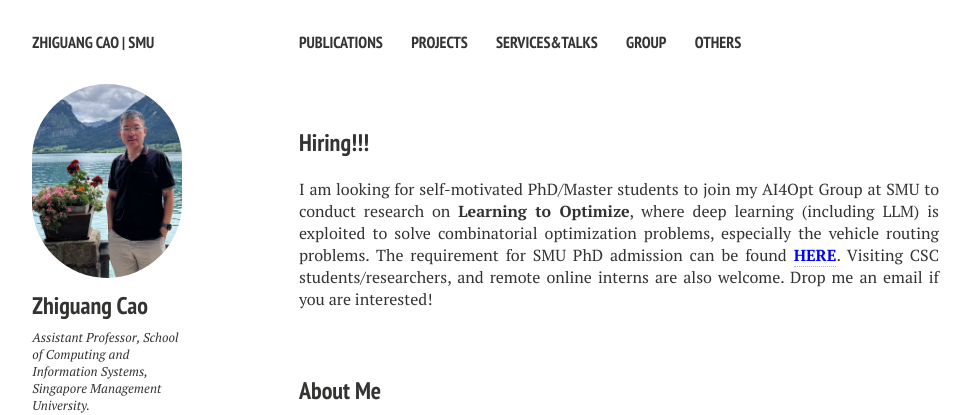
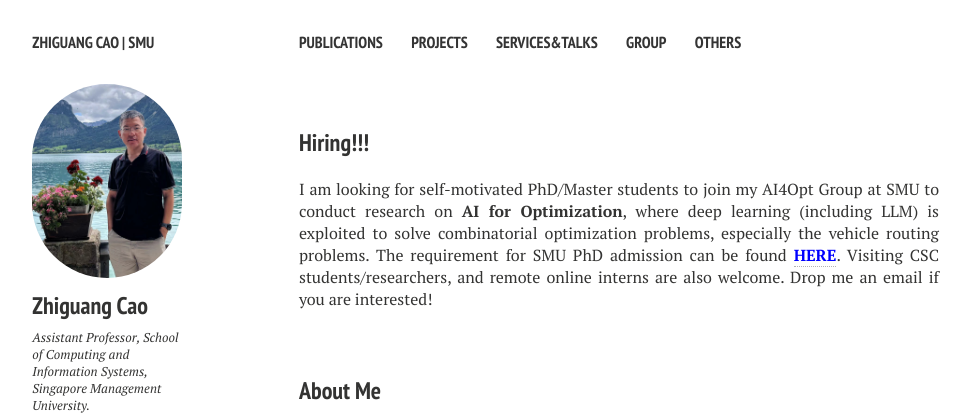
Before and after one commit to zhiguangcaosg/zhiguangcaosg.github.io, a Jekyll site: the page built from index.md, in a window 1280 px wide and 900 px high. Shown: the top 415 px of the window, without its empty margins (21-992 px from the left). Built offline with Jekyll 4.4.1, drawn with Linux system fonts in a browser that asks for light colours; nearby versions of some CDN libraries.

Commit message:
Update index.md

```diff
--- a/index.md
+++ b/index.md
@@ -6,7 +6,7 @@ image: banner1.png
 ---
 <h3 style="margin-bottom:0px;padding-top:20px">Hiring!!!</h3> <br>
 
-<p align="justify">I am looking for self-motivated PhD/Master students to join my AI4Opt Group at SMU to conduct research on <b>Learning to Optimize</b>, where deep learning (including LLM) is exploited to solve combinatorial optimization problems, especially the vehicle routing problems. The requirement for SMU PhD admission can be found <a href="https://scis.smu.edu.sg/programmes/PhD/admission-fees-scholarships"  target="_blank"> <font color="#0000FF"><b>HERE</b></font></a>. Visiting CSC students/researchers, and remote online interns are also welcome.  Drop me an email if you are interested! </p>
+<p align="justify">I am looking for self-motivated PhD/Master students to join my AI4Opt Group at SMU to conduct research on <b>AI for Optimization</b>, where deep learning (including LLM) is exploited to solve combinatorial optimization problems, especially the vehicle routing problems. The requirement for SMU PhD admission can be found <a href="https://scis.smu.edu.sg/programmes/PhD/admission-fees-scholarships"  target="_blank"> <font color="#0000FF"><b>HERE</b></font></a>. Visiting CSC students/researchers, and remote online interns are also welcome.  Drop me an email if you are interested! </p>
 <br />
 
 
```
